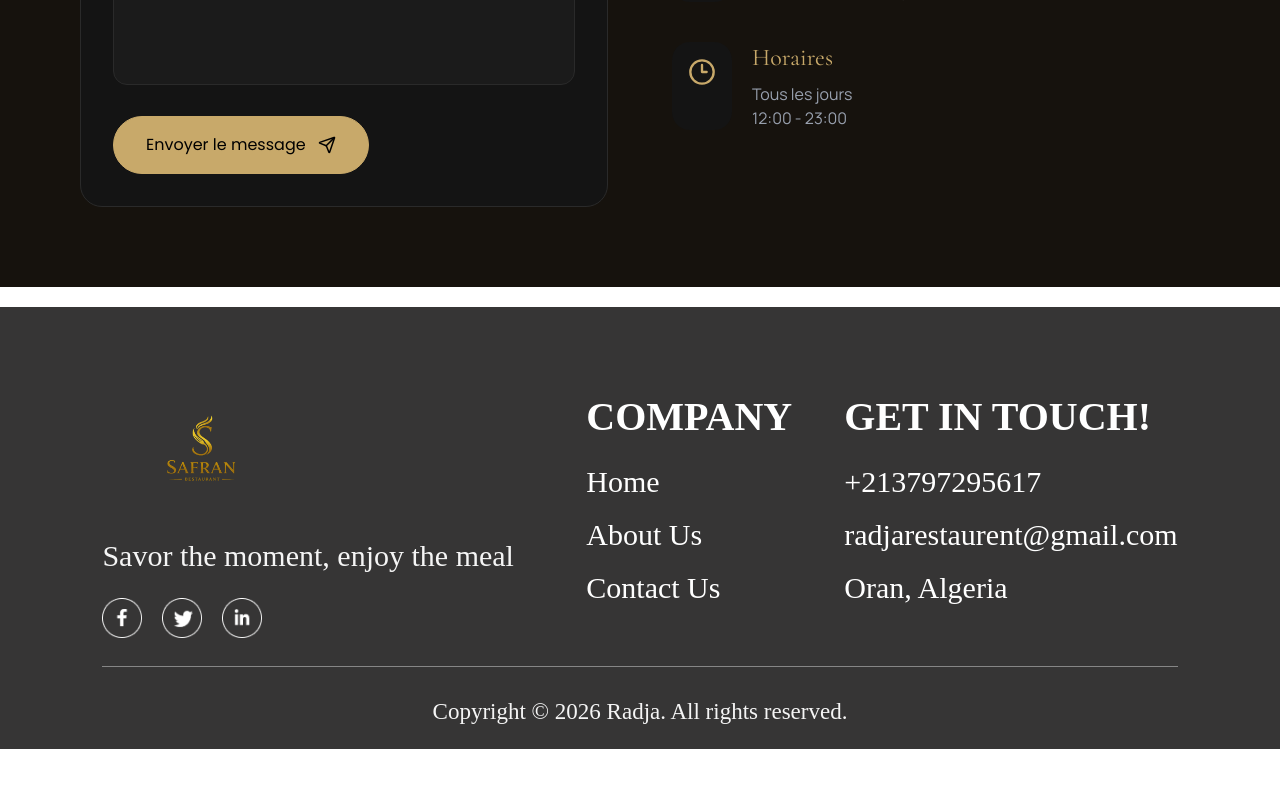
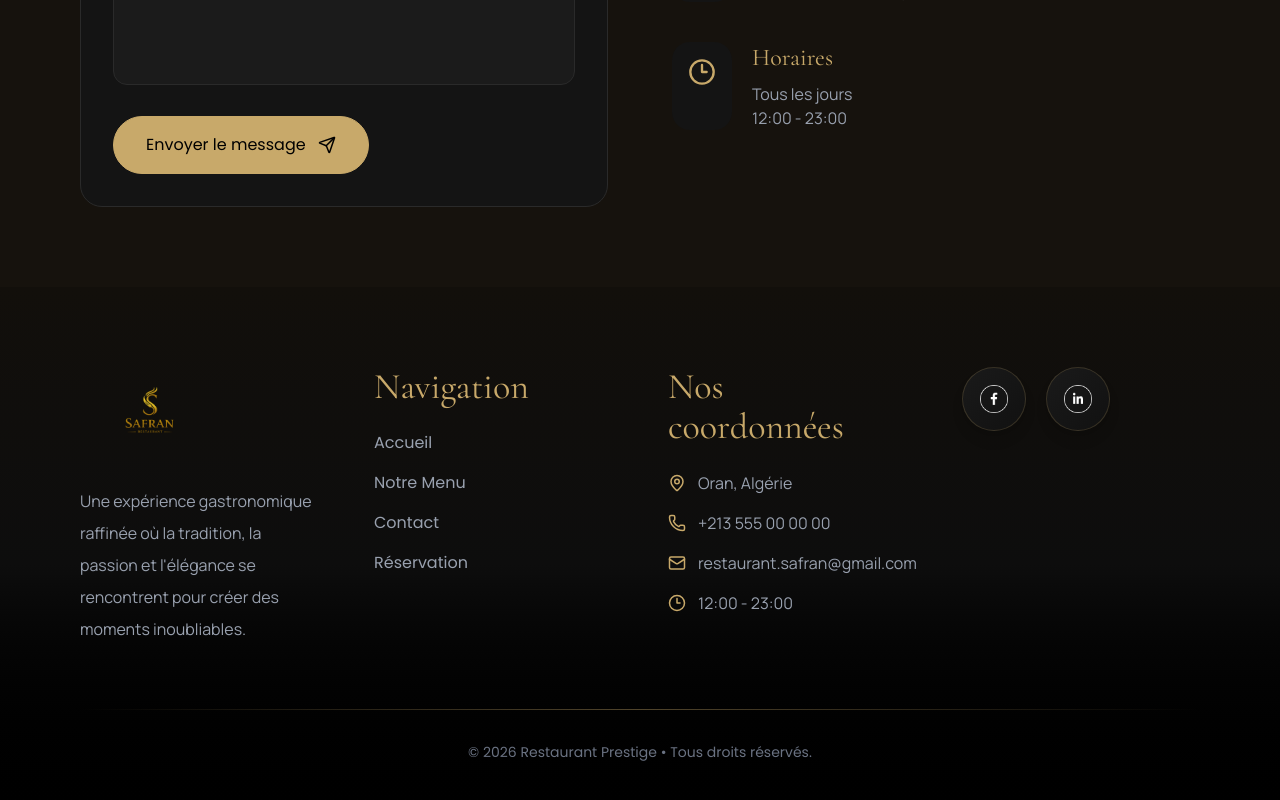
Before and after one commit to SedjaiRadja/restaurent-menu-digital, a Next.js app: page / in a window 1280 px wide. Shown: the part 8085-8885 px from the top of the page. Before the commit the page ends 8834 px from the top, so only its background shows below. Built offline with nearby package versions, Linux system fonts and the light colour scheme.

Commit message:
adding the footer

```diff
--- a/components/Footer.tsx
+++ b/components/Footer.tsx
@@ -1,96 +1,198 @@
+"use client";
+
 import Image from "next/image";
 import Link from "next/link";
-import { assets } from "@/data/assets";
+import { Phone, MapPin, Clock3, Mail } from "lucide-react";
 
-const Footer = () => {
+import { cormorant, manrope, poppins } from "@/components/Header";
+
+export default function Footer() {
   return (
-    <footer className="mt-5 flex flex-col items-center gap-5 bg-[rgb(54,53,53)] px-[8vw] pt-20 pb-5 text-[whitesmoke]">
-      <div className="grid w-full grid-cols-1 gap-8 md:grid-cols-[2fr_1fr_1fr]">
-        {/* Left */}
-        <div className="flex flex-col gap-3">
+    <footer
+      className="
+        bg-gradient-to-b
+        from-[#120F0B]
+        via-[#0D0D0D]
+        to-black
+        text-white
+        px-6
+        py-20
+        md:px-12
+        lg:px-20
+      "
+    >
+      <div className="mx-auto max-w-7xl">
+        {/* Main Grid */}
+        <div className="grid gap-14 md:grid-cols-2 lg:grid-cols-4">
+          {/* Logo */}
+          <div>
             <Image
-            src={assets.logo}
-            alt="Logo"
-            width={200}
-            height={80}
-            className="w-[200px] h-auto"
+              src="/assets/logo.png"
+              alt="Restaurant Logo"
+              width={140}
+              height={140}
+              className="mb-6"
             />
 
-          <p className="text-left text-[30px]">
-            Savor the moment, enjoy the meal
+            <p className={`leading-8 text-gray-400 ${manrope.className}`}>
+              Une expérience gastronomique raffinée où la tradition, la passion
+              et l&apos;élégance se rencontrent pour créer des moments
+              inoubliables.
             </p>
-
-          <div className="mt-2 flex w-[250px] gap-5">
-            <Image
-              src={assets.facebook_icon}
-              alt="Facebook"
-              width={40}
-              height={40}
-              className="cursor-pointer"
-            />
-
-            <Image
-              src={assets.twitter_icon}
-              alt="Twitter"
-              width={40}
-              height={40}
-              className="cursor-pointer"
-            />
-
-            <Image
-              src={assets.linkedin_icon}
-              alt="LinkedIn"
-              width={40}
-              height={40}
-              className="cursor-pointer"
-            />
-          </div>
           </div>
 
-        {/* Center */}
-        <div className="flex flex-col gap-3">
-          <h2 className="text-[40px] font-bold text-white">COMPANY</h2>
+          {/* Navigation */}
+          <div className="self-start">
+            <h3
+              className={`mb-6 text-4xl text-[#C8A96A] ${cormorant.className}`}
+            >
+              Navigation
+            </h3>
 
-          <ul className="space-y-2 text-[30px] text-white">
+            <ul className={`space-y-4 text-gray-400 ${poppins.className}`}>
               <li>
-              <Link href="/" className="hover:text-[tomato] transition">
-                Home
+                <Link
+                  href="/"
+                  className="transition duration-300 hover:text-[#C8A96A]"
+                >
+                  Accueil
                 </Link>
               </li>
 
               <li>
-              <Link href="/about" className="hover:text-[tomato] transition">
-                About Us
-              </Link>
+                <a
+                  href="#menu"
+                  className="transition duration-300 hover:text-[#C8A96A]"
+                >
+                  Notre Menu
+                </a>
               </li>
 
               <li>
-              <Link href="/contact" className="hover:text-[tomato] transition">
-                Contact Us
-              </Link>
+                <a
+                  href="#contact"
+                  className="transition duration-300 hover:text-[#C8A96A]"
+                >
+                  Contact
+                </a>
+              </li>
+
+              <li>
+                <a
+                  href="#reservation"
+                  className="transition duration-300 hover:text-[#C8A96A]"
+                >
+                  Réservation
+                </a>
               </li>
             </ul>
           </div>
 
-        {/* Right */}
-        <div className="flex flex-col gap-3">
-          <h2 className="text-[40px] font-bold text-white">GET IN TOUCH!</h2>
+          {/* Contact */}
+          <div className="self-start">
+            <h3
+              className={`mb-6 text-4xl text-[#C8A96A] ${cormorant.className}`}
+            >
+              Nos coordonnées
+            </h3>
 
-          <ul className="space-y-2 text-[30px] text-white">
-            <li>+213797295617</li>
-            <li>radjarestaurent@gmail.com</li>
-            <li>Oran, Algeria</li>
-          </ul>
+            <div className={`space-y-4 text-gray-400 ${manrope.className}`}>
+              <div className="flex items-center gap-3">
+                <MapPin size={18} className="text-[#C8A96A]" />
+                <span>Oran, Algérie</span>
+              </div>
+
+              <div className="flex items-center gap-3">
+                <Phone size={18} className="text-[#C8A96A]" />
+                <span>+213 555 00 00 00</span>
+              </div>
+
+              <div className="flex items-center gap-3">
+                <Mail size={18} className="shrink-0 text-[#C8A96A]" />
+                <span>restaurant.safran@gmail.com</span>
+              </div>
+
+              <div className="flex items-center gap-3">
+                <Clock3 size={18} className="text-[#C8A96A]" />
+                <span>12:00 - 23:00</span>
+              </div>
             </div>
           </div>
 
-      <hr className="my-2 h-px w-full border-none bg-white/40" />
+          {/* Social */}
+          <div className="flex gap-5">
+            {/* Facebook */}
+            <a
+              href="#"
+              className="
+      group
+      flex h-16 w-16 items-center justify-center
+      rounded-full
+      border border-[#C8A96A]/20
+      bg-gradient-to-br
+      from-[#1A1A1A]
+      to-[#111111]
+      shadow-lg
+      transition-all duration-500
+      hover:-translate-y-2
+      hover:border-[#C8A96A]
+      hover:shadow-[0_15px_35px_rgba(200,169,106,0.35)]
+    "
+            >
+              <Image
+                src="/assets/facebook_icon.png"
+                alt="Facebook"
+                width={28}
+                height={28}
+                className="
+        transition-all duration-500
+        group-hover:scale-125
+      "
+              />
+            </a>
 
-      <p className="text-[23px]">
-        Copyright © 2026 Radja. All rights reserved.
-      </p>
+            {/* LinkedIn */}
+            <a
+              href="#"
+              className="
+              group
+              flex h-16 w-16 items-center justify-center
+              rounded-full
+              border border-[#C8A96A]/20
+              bg-gradient-to-br
+              from-[#1A1A1A]
+              to-[#111111]
+              shadow-lg
+              transition-all duration-500
+              hover:-translate-y-2
+              hover:border-[#C8A96A]
+              hover:shadow-[0_15px_35px_rgba(200,169,106,0.35)]
+    "
+            >
+              <Image
+                src="/assets/linkedin_icon.png"
+                alt="LinkedIn"
+                width={28}
+                height={28}
+                className="
+        transition-all duration-500
+        group-hover:scale-125
+      "
+              />
+            </a>
+          </div>
+        </div>
+
+        {/* Divider */}
+        <div className="mt-16 h-px w-full bg-gradient-to-r from-transparent via-[#C8A96A]/40 to-transparent" />
+
+        {/* Copyright */}
+        <div
+          className={`mt-8 text-center text-sm text-gray-500 ${poppins.className}`}
+        >
+          © 2026 Restaurant Prestige • Tous droits réservés.
+        </div>
+      </div>
     </footer>
   );
-};
-
-export default Footer;
+}
```
Lines whose indentation alone changed are shown as unchanged.
